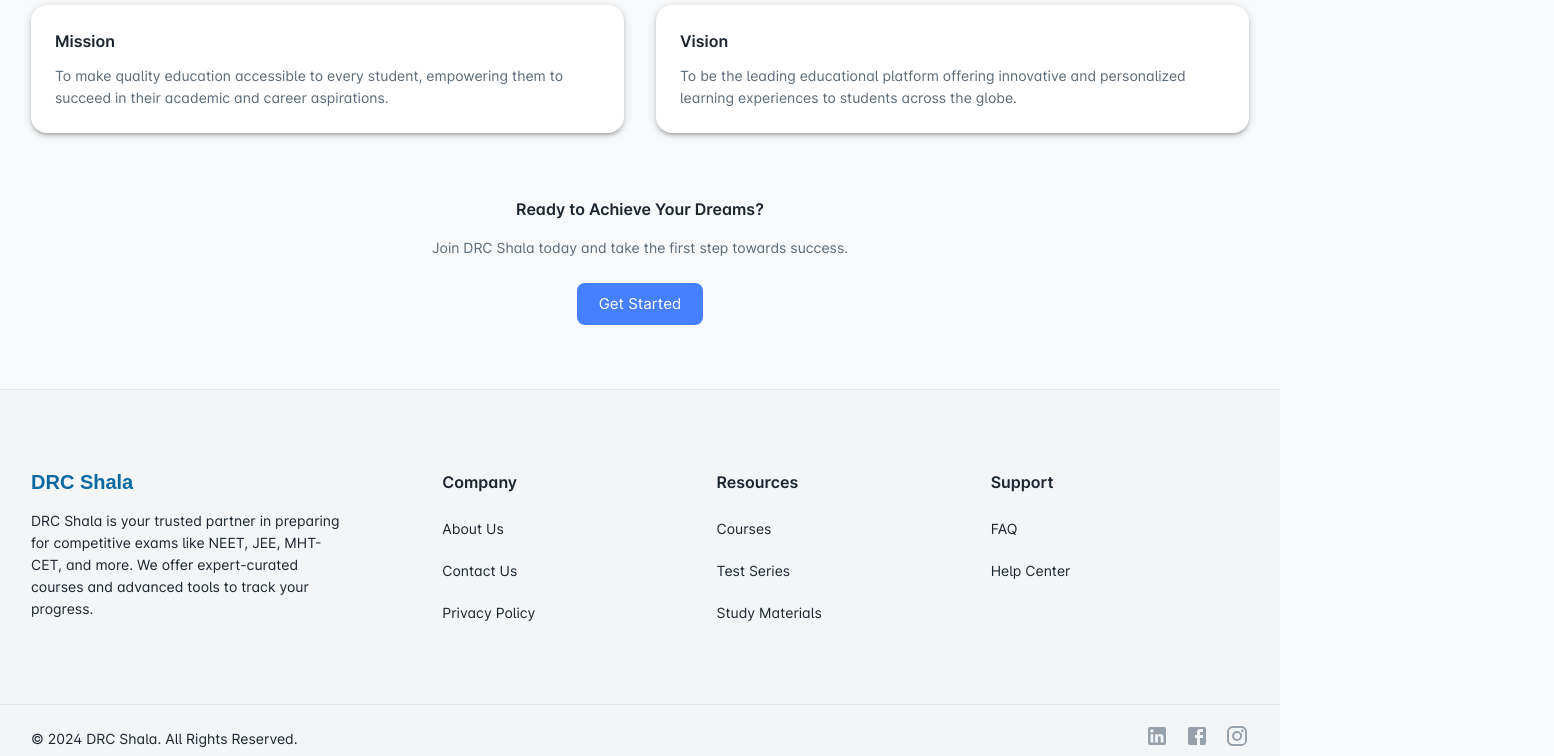
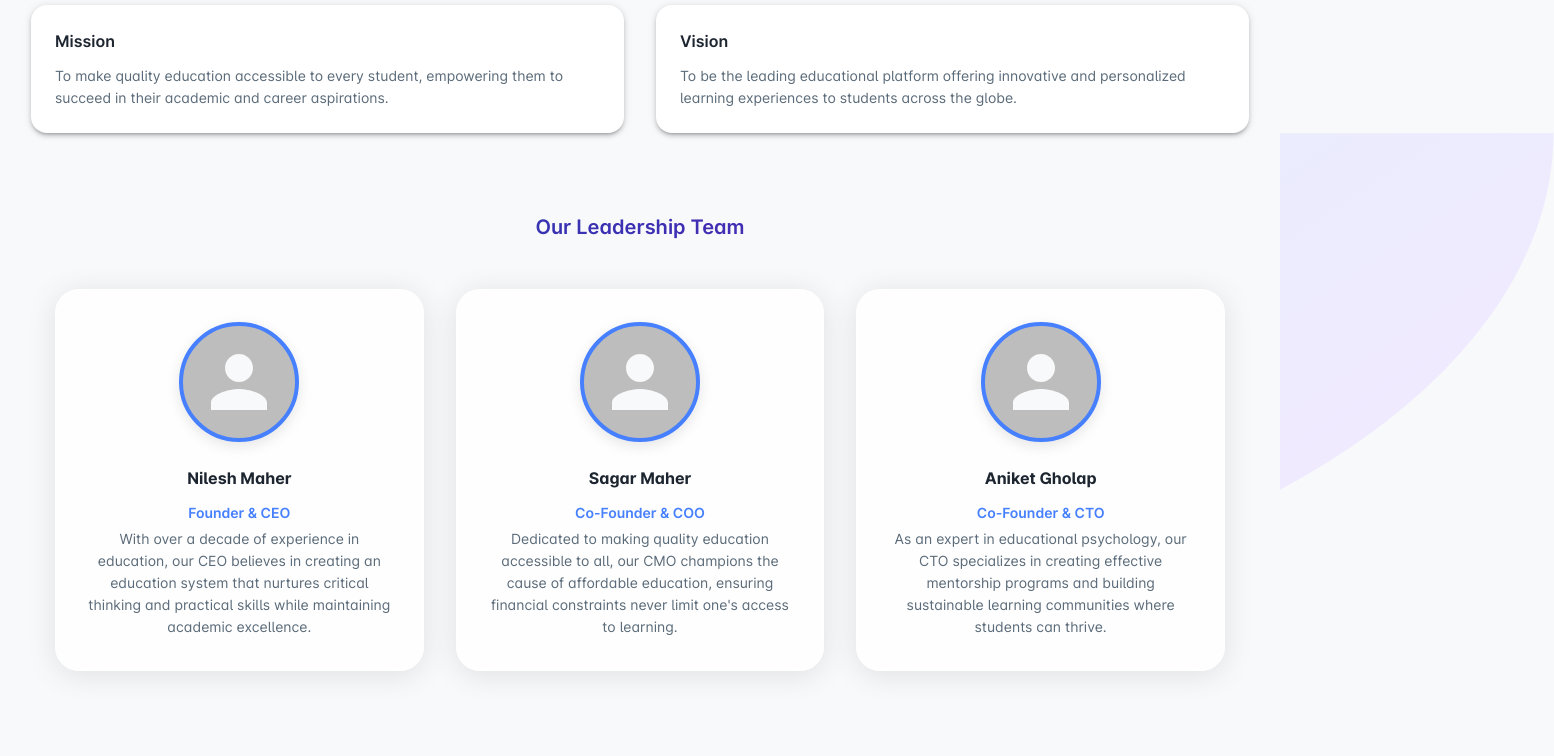
Before and after one commit to Aniket1108/drc-shala-FE, a React (Vite) app: page /about-us in a window 1280 px wide. Shown: the part 900-1656 px from the top of the page, 1554 px wide, since content can reach past the window. Built offline with nearby package versions, Linux system fonts and the light colour scheme.

Commit message:
about and contact us

```diff
--- a/src/pages/about-us.jsx
+++ b/src/pages/about-us.jsx
@@ -1,5 +1,5 @@
 import React from 'react';
-import { Container, Grid, Typography, Box, Button, Stack } from '@mui/material';
+import { Container, Grid, Typography, Box, Button, Stack, Card, Avatar } from '@mui/material';
 import { styled } from '@mui/system';
 import aboutUsImg from "assets/images/landing/aboutUs.png"
 
@@ -9,6 +9,65 @@ const StyledImage = styled('img')(({ theme }) => ({
     height: 'auto',
     borderRadius: theme.shape.borderRadius,
 }));
+
+const GradientBox = styled(Box)(({ theme }) => ({
+    position: 'relative',
+    '&::before': {
+        content: '""',
+        position: 'absolute',
+        top: 0,
+        left: 0,
+        right: 0,
+        height: '500px',
+        background: 'linear-gradient(135deg, #e0f2fe 0%, #f3e8ff 100%)',
+        zIndex: -1,
+        borderRadius: '0 0 50% 50%/0 0 100% 100%',
+        transform: 'scaleX(1.5)',
+    },
+}));
+
+const StyledAvatar = styled(Avatar)(({ theme }) => ({
+    width: 120,
+    height: 120,
+    marginBottom: theme.spacing(3),
+    border: `4px solid ${theme.palette.primary.main}`,
+    boxShadow: '0 4px 14px rgba(0, 0, 0, 0.1)',
+}));
+
+const StyledCard = styled(Card)(({ theme }) => ({
+    padding: theme.spacing(4),
+    height: '100%',
+    display: 'flex',
+    flexDirection: 'column',
+    alignItems: 'center',
+    borderRadius: '24px',
+    background: 'rgba(255, 255, 255, 0.8)',
+    backdropFilter: 'blur(20px)',
+    boxShadow: '0 4px 30px rgba(0, 0, 0, 0.1)',
+    border: '1px solid rgba(255, 255, 255, 0.3)',
+    transition: 'transform 0.3s ease-in-out',
+    '&:hover': {
+        transform: 'translateY(-10px)',
+    },
+}));
+
+const teamMembers = [
+    {
+        name: "Nilesh Maher",
+        role: "Founder & CEO",
+        description: "With over a decade of experience in education, our CEO believes in creating an education system that nurtures critical thinking and practical skills while maintaining academic excellence."
+    },
+    {
+        name: "Sagar Maher",
+        role: "Co-Founder & COO",
+        description: "Dedicated to making quality education accessible to all, our CMO champions the cause of affordable education, ensuring financial constraints never limit one's access to learning."
+    },
+    {
+        name: "Aniket Gholap",
+        role: "Co-Founder & CTO",
+        description: "As an expert in educational psychology, our CTO specializes in creating effective mentorship programs and building sustainable learning communities where students can thrive."
+    }
+];
 
 const AboutUs = () => {
     return (
@@ -66,6 +125,51 @@ const AboutUs = () => {
                     </Grid>
                 </Box>
 
+                <GradientBox>
+                    <Container sx={{ py: 10 }}>
+                        <Typography
+                            variant="h4"
+                            align="center"
+                            gutterBottom
+                            sx={{
+                                mb: 6,
+                                background: 'linear-gradient(135deg, #1e40af 0%, #5b21b6 100%)',
+                                WebkitBackgroundClip: 'text',
+                                WebkitTextFillColor: 'transparent',
+                            }}
+                        >
+                            Our Leadership Team
+                        </Typography>
+
+                        <Grid container spacing={4}>
+                            {teamMembers.map((member, index) => (
+                                <Grid item xs={12} md={4} key={index}>
+                                    <StyledCard>
+                                        <StyledAvatar src={""} />
+                                        <Typography variant="h5" gutterBottom sx={{ fontWeight: 700 }}>
+                                            {member.name}
+                                        </Typography>
+                                        <Typography
+                                            variant="subtitle1"
+                                            gutterBottom
+                                            sx={{
+                                                color: 'primary.main',
+                                                fontWeight: 600,
+                                                mb: 0.5,
+                                            }}
+                                        >
+                                            {member.role}
+                                        </Typography>
+                                        <Typography variant="body1" sx={{ color: 'text.secondary', textAlign: 'center' }}>
+                                            {member.description}
+                                        </Typography>
+                                    </StyledCard>
+                                </Grid>
+                            ))}
+                        </Grid>
+                    </Container>
+                </GradientBox>
+
                 {/* Call to Action Section */}
                 <Box sx={{ mt: 8, textAlign: 'center' }}>
                     <Typography variant="h5" sx={{ fontWeight: 'bold', mb: 2 }}>
--- a/src/sections/extra-pages/contact/ContactForm.jsx
+++ b/src/sections/extra-pages/contact/ContactForm.jsx
@@ -13,9 +13,11 @@ import Typography from '@mui/material/Typography';
 
 // select company-size
 const sizes = [
-  { value: '1', label: '1 - 5' },
-  { value: '2', label: '5 - 10' },
-  { value: '3', label: '10+' }
+  { value: '1', label: 'NEET' },
+  { value: '2', label: 'JEE' },
+  { value: '3', label: 'MHT-CET' },
+  { value: '4', label: 'Foundation (7th - 10th)' },
+  { value: '5', label: 'Buisness' },
 ];
 
 // ==============================|| CONTACT US - FORM ||============================== //
```
